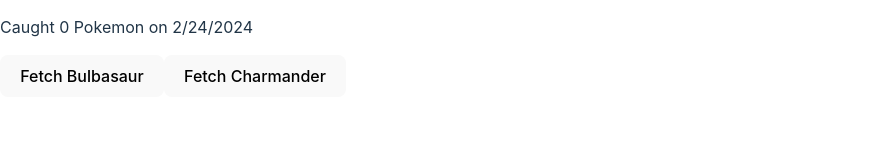
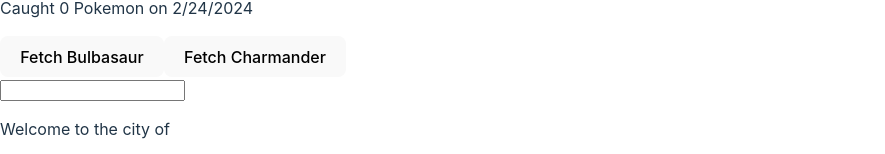
Before and after one commit to areebsattar/pokedex, a React (Vite) app: page /pokemon/1 in a window 1280 px wide. Shown: the part 684-838 px from the top of the page, without its empty margins (0-885 px from the left). Before the commit the page ends 800 px from the top, so only its background shows below. Built offline with nearby package versions, Linux system fonts and the light colour scheme.

Commit message:
Exercise 4 sprint 3

```diff
--- a/src/App.jsx
+++ b/src/App.jsx
@@ -2,6 +2,7 @@
 import BestPokemon from "./BestPokemon";
 import CaughtPokemon from "./CaughtPokemon";
 import PokemonMovesSelector from "./PokemonMovesSelector";
+import PokemonCity from "./PokemonCity";
 function App() {
   const abilitiesList = [
     "Lightning Rod",
@@ -36,6 +37,7 @@
         listOfPokemon={listOfPokemon}
       />
       <PokemonMovesSelector />
+      <PokemonCity />
     </div>
   );
 }
--- /dev/null
+++ b/src/PokemonCity.jsx
@@ -0,0 +1,18 @@
+import { useState } from "react";
+
+function PokemonCity() {
+  const [city, setCity] = useState("");
+
+  function updateCity(event) {
+    setCity(event.target.value);
+  }
+
+  return (
+    <div>
+      <input type="text" value={city} onChange={updateCity} />
+      <p>Welcome to the city of {city}</p>
+    </div>
+  );
+}
+
+export default PokemonCity;
```
